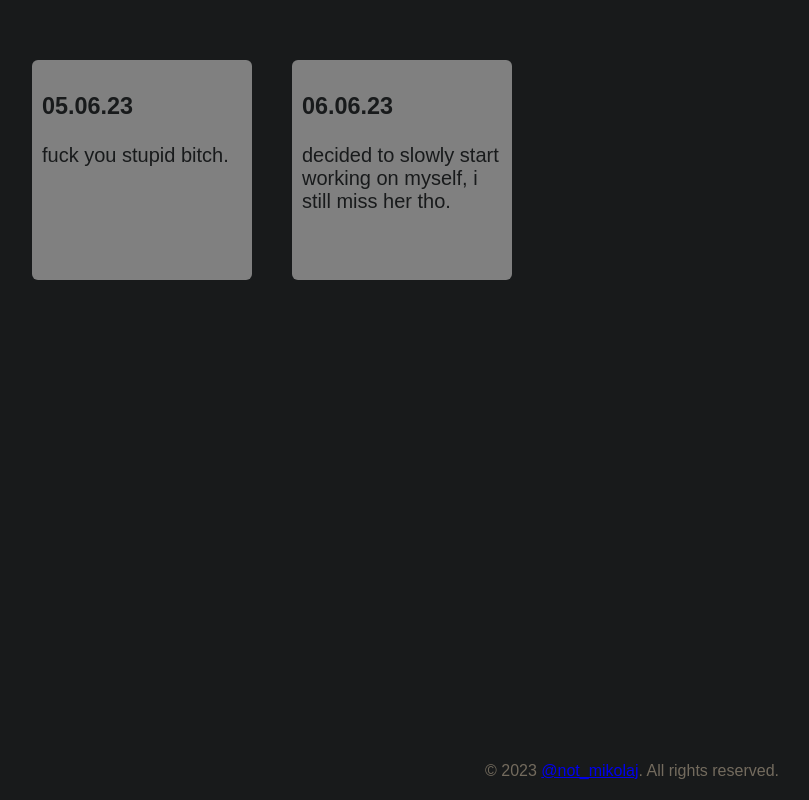
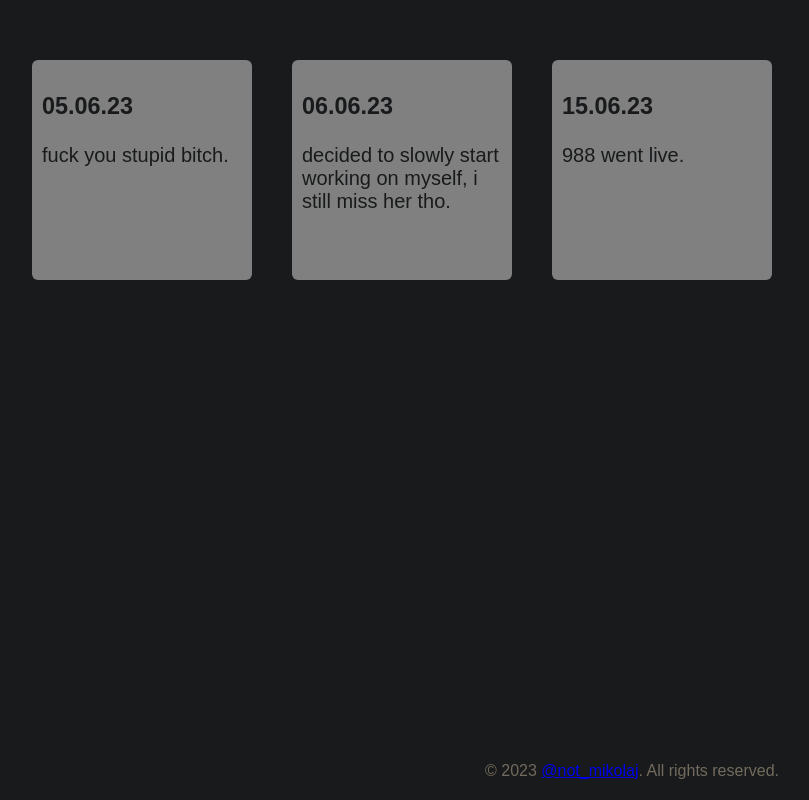
Before and after one commit to 988-734/734, a plain HTML site: page logbook/index.html in a window 1280 px wide. Shown: the whole page, without its empty margins (36-845 px from the left). Drawn offline with Linux system fonts and the light colour scheme.

Commit message:
Update index.html

```diff
--- a/logbook/index.html
+++ b/logbook/index.html
@@ -63,6 +63,11 @@
       <p>decided to slowly start working on myself, i still miss her tho.</p>
     </div>
 
+    <div class="note">
+      <h3>15.06.23</h3>
+      <p>988 went live.</p>
+    </div>
+
   </div>
 </div>
 
```
